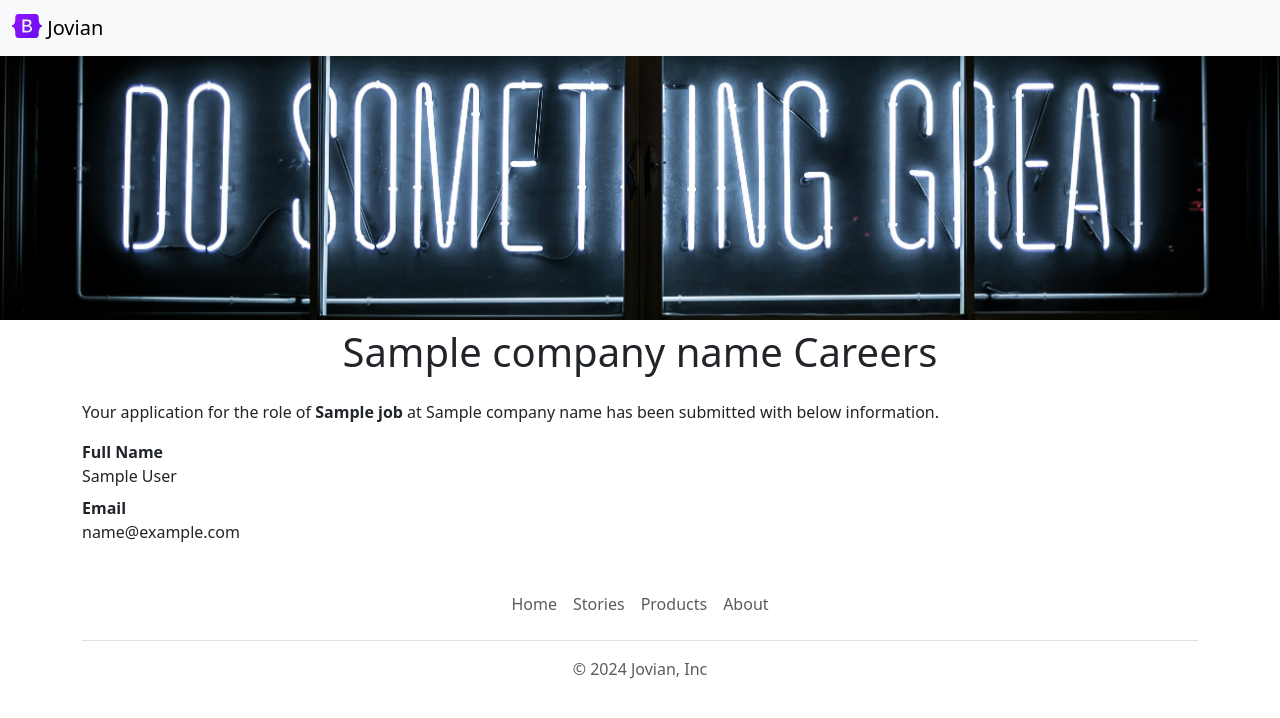
After one commit to VenkataNaveenK/jovian-careers-website, a Flask app: template templates/acknowledgement.html in a window 1280 px wide. The commit adds this page. Shown: the top 718 px of the page. Run offline with Flask 3, Linux system fonts and the light colour scheme; the template is opened without the code that fills it: most values are stand-ins (such as "Sample title", 1, 10 or a date in 2020).

Commit message:
Store application in database

```diff
--- a/app.py
+++ b/app.py
@@ -1,5 +1,8 @@
 from flask import Flask, render_template, jsonify, request
-from database import load_jobs_from_db, load_job_from_db
+from database import (load_jobs_from_db,
+                      load_job_from_db,
+                      add_application_to_db
+                      )
 
 app = Flask(__name__)
 
@@ -53,13 +56,21 @@ def api_job(id):
     job = load_job_from_db(id)
     return jsonify(job)
 
-@app.route("/job/<id>/apply")
+@app.route("/job/<id>/apply", methods=["post"])
 def apply_to_job(id):
-    data = request.args
+    data = request.form #request.args -> used for collecting data without post method
+    print("here is the data:", data)
+    job = load_job_from_db(id)
+
+    add_application_to_db(job_id=id, data=data)
     # Store to DB
     # Send an email
     # display acknowledgement
-    return jsonify(data)
+    return render_template('acknowledgement.html',
+                           application=data,
+                           company_name="Jovian",
+                           job=job
+                           )
 
 
 if __name__ == "__main__":
--- a/database.py
+++ b/database.py
@@ -37,3 +37,9 @@ def load_job_from_db(id):
             return jobs[0]
         else:
             return None
+
+def add_application_to_db(job_id, data):
+    with engine.connect() as conn:
+        query = f"""INSERT INTO applications (job_id, full_name, email, linkedin_url, education, work_experience, resume_url) VALUES ({job_id}, '{data['full_name']}', '{data['email']}', '{data['linkedin_url']}', '{data['education']}', '{data['work_experience']}', '{data['resume_url']}')"""
+        conn.execute(text(query))
+        conn.commit()
--- /dev/null
+++ b/templates/acknowledgement.html
@@ -0,0 +1,20 @@
+<!DOCTYPE html>
+<html>
+    <head>
+        <title>Application Submitted</title>
+        {% include 'bootstrap.html' %}
+    </head>
+    <body>
+        {% include 'nav.html' %}
+        {% include 'banner.html' %}
+        <div class="container">
+            <h1 class="text-center mt-2 mb-4">{{company_name}} Careers</h1>
+            <p>Your application for the role of <b>{{job['title']}}</b> at {{company_name}} has been submitted with below information.</p>
+            <b>Full Name</b>
+            <div class="mb-2">{{application['full_name']}}</div>
+            <b>Email</b>
+            <div class="mb-2">{{application['email']}}</div>
+        </div>
+        {% include 'footer.html' %}
+    </body>
+</html>
```
Also changed, not shown: links_used.txt (+14 -0 lines), templates/application_form.html (+13 -1 lines).
